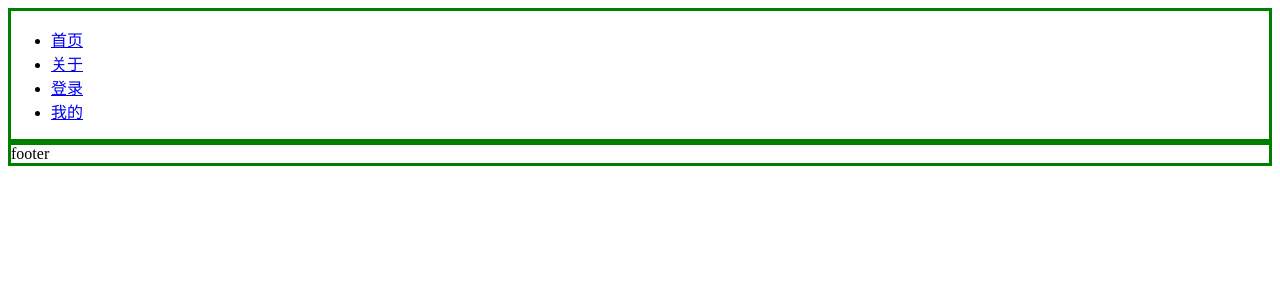
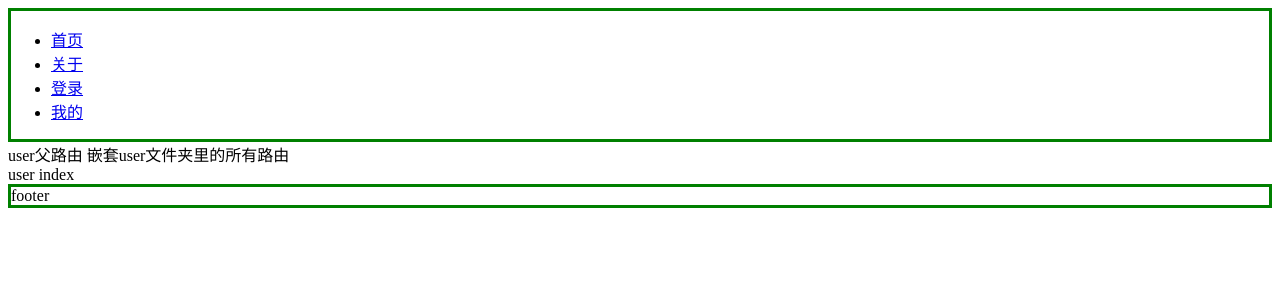
Before and after one commit to 1940879828/nuxt-learn, a Nuxt app: page /user in a window 1280 px wide. Before the commit this address had no page. Shown: the top 300 px of the page. Built offline with nearby package versions, Linux system fonts and the light colour scheme.

Commit message:
feat: 嵌套路由

```diff
--- /dev/null
+++ b/pages/user.vue
@@ -0,0 +1,14 @@
+<template>
+  <div>
+    user父路由 嵌套user文件夹里的所有路由
+    <NuxtPage></NuxtPage>
+  </div>
+</template>
+
+<script setup lang="ts">
+
+</script>
+
+<style scoped>
+
+</style>
--- /dev/null
+++ b/pages/user/index.vue
@@ -0,0 +1,13 @@
+<template>
+  <div>
+    user index
+  </div>
+</template>
+
+<script setup lang="ts">
+
+</script>
+
+<style scoped>
+
+</style>
```
